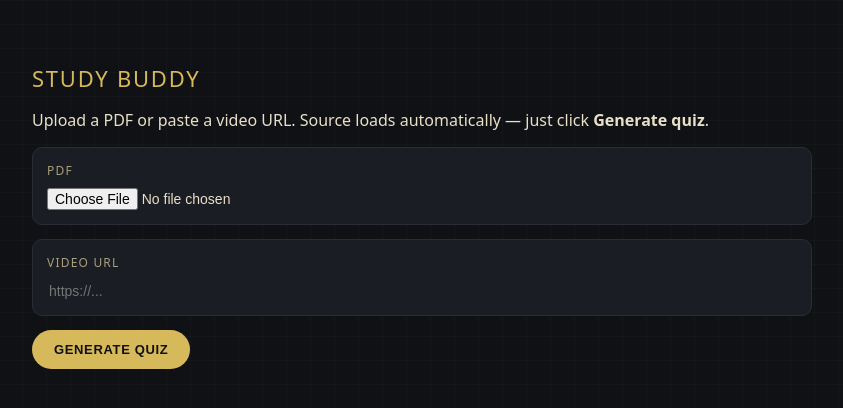
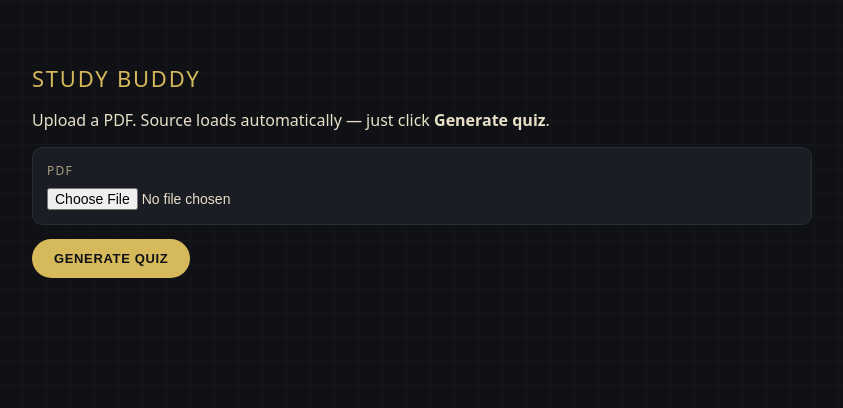
Before and after one commit to zeyadsadek03-prog/Study-buddy, a Flask app: page / in a window 1280 px wide. Shown: the top 408 px of the page, without its empty margins (218-1061 px from the left). Run offline with Flask 3, Linux system fonts and the light colour scheme.

Commit message:
remove video URL option

```diff
--- a/app.py
+++ b/app.py
@@ -2,8 +2,6 @@ import os
 import uuid
 import json
 import fitz  # PyMuPDF
-from youtube_transcript_api import YouTubeTranscriptApi
-from youtube_transcript_api.formatters import TextFormatter
 import requests
 from flask import Flask, render_template, request, jsonify
 from dotenv import load_dotenv
@@ -82,41 +80,13 @@ def upload():
     })
 
 
-@app.route('/url', methods=['POST'])
-def url_input():
-    data = request.json or {}
-    url = data.get('url')
-    if not url:
-        return jsonify({'error': 'Missing URL'}), 400
-    video_id = url.split('v=')[1].split('&')[0] if 'v=' in url else url
-
-    text = ''
-    try:
-        ytt_api = YouTubeTranscriptApi()
-        transcript = ytt_api.fetch(video_id, languages=['en', 'tr', 'ar'])
-        formatter = TextFormatter()
-        text = formatter.format_transcript(transcript)
-    except Exception as e:
-        msg = str(e)
-        if 'blocking requests' in msg or 'IP' in msg or 'cookie' in msg.lower() or 'RequestBlocked' in msg or 'IPBlocked' in msg:
-            return jsonify({'error': 'YouTube transcript is unavailable from this server. Please upload a PDF instead.'}), 500
-        return jsonify({'error': f'URL fetch failed: {str(e)}'}), 500
-
-    token = save_text(text[:8000])
-    return jsonify({
-        'text': text[:4000] + ('...' if len(text) > 4000 else text),
-        'token': token,
-        'ready': True,
-    })
-
-
 @app.route('/quiz', methods=['POST'])
 def generate_quiz():
     data = request.json or {}
     token = data.get('token') or ''
     text = load_text(token) if token else ''
     if not text:
-        return jsonify({'error': 'No source text. Upload a PDF or paste a URL first.'}), 400
+        return jsonify({'error': 'No source text. Upload a PDF first.'}), 400
 
     prompt = (
         'You are a study quiz generator. Create 6 multiple-choice questions from the text below. '
--- a/requirements.txt
+++ b/requirements.txt
@@ -4,4 +4,3 @@ python-dotenv==1.0.1
 requests==2.32.3
 Werkzeug==3.0.2
 gunicorn==23.0.0
-youtube-transcript-api==1.2.4
--- a/templates/index.html
+++ b/templates/index.html
@@ -9,17 +9,12 @@
 <body>
   <div class="container">
     <h1>Study Buddy</h1>
-    <p>Upload a PDF or paste a video URL. Source loads automatically — just click <strong>Generate quiz</strong>.</p>
+    <p>Upload a PDF. Source loads automatically — just click <strong>Generate quiz</strong>.</p>
 
     <form id="sourceForm">
       <div class="field">
         <label for="pdf">PDF</label>
         <input type="file" id="pdf" name="pdf" accept=".pdf" />
-      </div>
-
-      <div class="field">
-        <label for="url">Video URL</label>
-        <input type="url" id="url" name="url" placeholder="https://..." />
       </div>
 
       <div class="actions">
@@ -53,22 +48,13 @@
       const form = document.getElementById('sourceForm');
       const formData = new FormData(form);
       const hasFile = formData.get('pdf').size > 0;
-      const url = (formData.get('url') || '').trim();
-
+      if (!hasFile) {
+        statusEl.textContent = 'Please choose a PDF first.';
+        setSourceMissing();
+        return;
+      }
       try {
-        let res;
-        if (hasFile) {
-          res = await fetch('/upload', { method: 'POST', body: formData });
-        } else if (url) {
-          res = await fetch('/url', {
-            method: 'POST',
-            headers: { 'Content-Type': 'application/json' },
-            body: JSON.stringify({ url }),
-          });
-        } else {
-          statusEl.textContent = 'Please choose a PDF or paste a URL first.';
-          return;
-        }
+        const res = await fetch('/upload', { method: 'POST', body: formData });
         const data = await res.json();
         if (!res.ok) throw new Error(data.error || 'Failed to load source');
         currentToken = data.token || '';
@@ -82,7 +68,7 @@
 
     async function generateQuiz() {
       if (!sourceReady) {
-        statusEl.textContent = 'Please upload a PDF or paste a URL first.';
+        statusEl.textContent = 'Please upload a PDF first.';
         return;
       }
       statusEl.textContent = 'Generating quiz...';
@@ -176,11 +162,6 @@
     }
 
     document.getElementById('pdf').addEventListener('change', loadSource);
-    document.getElementById('url').addEventListener('input', (e) => {
-      if (e.target.value.trim().length > 0) {
-        loadSource();
-      }
-    });
     document.getElementById('quizBtn').addEventListener('click', generateQuiz);
     setSourceMissing();
   </script>
```
